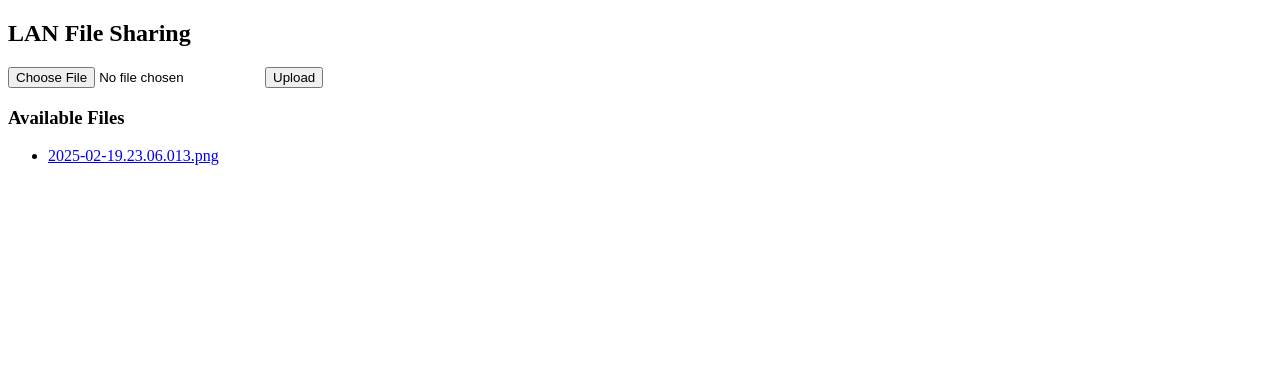
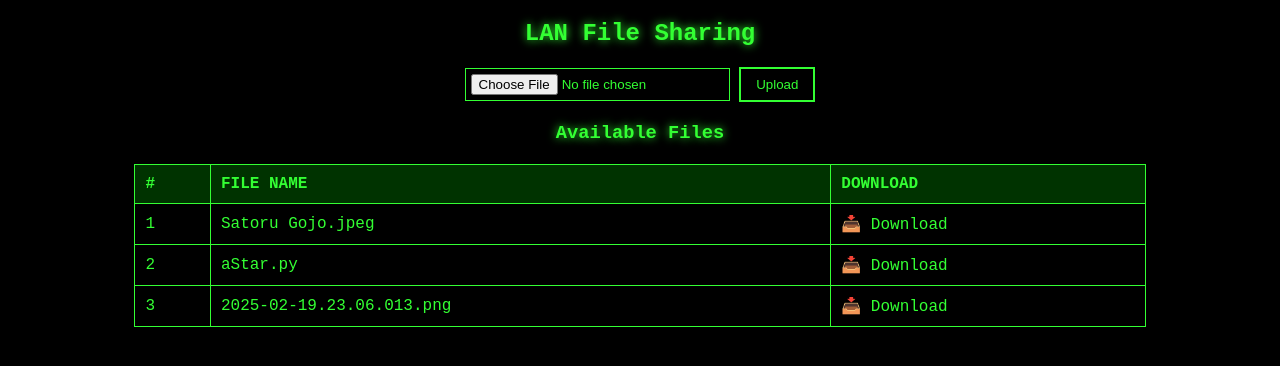
Before and after one commit to Shreyashh09/LANxfer, a Flask app: page / in a window 1280 px wide. Shown: the top 366 px of the page. Run offline with Flask 3, Linux system fonts and the light colour scheme.

Commit message:
some changes in css

```diff
--- a/app.py
+++ b/app.py
@@ -1,31 +1,41 @@
-from flask import Flask, request, send_from_directory, render_template
+from flask import Flask, render_template, request, jsonify, send_from_directory
 import os
 
-app = Flask(__name__, static_folder="static")
-UPLOAD_FOLDER = "./uploads"
-os.makedirs(UPLOAD_FOLDER, exist_ok=True)  # ✅ Corrected variable reference
+app = Flask(__name__)
+
+UPLOAD_FOLDER = 'uploads'
+app.config['UPLOAD_FOLDER'] = UPLOAD_FOLDER
+
+# Ensure the uploads directory exists
+if not os.path.exists(UPLOAD_FOLDER):
+    os.makedirs(UPLOAD_FOLDER)
 
 @app.route('/')
-def home():
-    return render_template("index.html")  # ✅ Serve from templates (fixes script.js issue)
+def index():
+    return render_template('index.html')
+
+@app.route('/get_files')
+def get_files():
+    """Returns a list of files in the upload directory"""
+    files = os.listdir(app.config['UPLOAD_FOLDER'])
+    return jsonify(files)
+
+@app.route('/uploads/<filename>')
+def uploaded_file(filename):
+    """Serves uploaded files"""
+    return send_from_directory(app.config['UPLOAD_FOLDER'], filename)
 
 @app.route('/upload', methods=['POST'])
 def upload_file():
+    """Handles file uploads"""
+    if 'file' not in request.files:
+        return "No file part", 400
     file = request.files['file']
-    if file:
-        filepath = os.path.join(UPLOAD_FOLDER, file.filename)
-        file.save(filepath)
-        return "File uploaded successfully!"
-    return "Failed to upload file."
+    if file.filename == '':
+        return "No selected file", 400
 
-@app.route('/files')
-def list_files():
-    files = os.listdir(UPLOAD_FOLDER)
-    return {"files": files}
-
-@app.route('/download/<filename>')
-def download_file(filename):
-    return send_from_directory(UPLOAD_FOLDER, filename, as_attachment=True)
+    file.save(os.path.join(app.config['UPLOAD_FOLDER'], file.filename))
+    return "File uploaded successfully!", 200
 
 if __name__ == '__main__':
-    app.run(host='0.0.0.0', port=5000, debug=True)  # Accessible over LAN
+    app.run(debug=True)
--- a/static/script.js
+++ b/static/script.js
@@ -1,30 +1,57 @@
-async function uploadFile() {
-    let fileInput = document.getElementById("fileInput");
-    let formData = new FormData();
-    formData.append("file", fileInput.files[0]);
+document.addEventListener("DOMContentLoaded", function () {
+    fetchFiles();
+});
 
-    try {
-        let response = await fetch("/upload", { method: "POST", body: formData });
-        let result = await response.text();
-        console.log("Server Response:", result);
-    } catch (error) {
-        console.error("Upload failed:", error);
-    }
-    loadFiles();  // Refresh file list
+function fetchFiles() {
+    fetch("/get_files") // Fetch file list from Flask backend
+        .then(response => response.json())
+        .then(files => {
+            console.log("Fetched files:", files); // Debugging
+            populateFileTable(files);
+        })
+        .catch(error => console.error("Error fetching files:", error));
 }
 
+function populateFileTable(files) {
+    const tableBody = document.querySelector("#fileTable tbody");
+    tableBody.innerHTML = "";
 
-async function loadFiles() {
-    let response = await fetch("/files");
-    let data = await response.json();
-    let fileList = document.getElementById("fileList");
-    fileList.innerHTML = "";
+    if (files.length === 0) {
+        tableBody.innerHTML = "<tr><td colspan='3'>No files found</td></tr>";
+        return;
+    }
 
-    data.files.forEach(file => {
-        let listItem = document.createElement("li");
-        listItem.innerHTML = `<a href="/download/${file}" download>${file}</a>`;
-        fileList.appendChild(listItem);
+    files.forEach((file, index) => {
+        const row = document.createElement("tr");
+        row.innerHTML = `
+            <td>${index + 1}</td>
+            <td>${file}</td>
+            <td><a href="/uploads/${file}" download>📥 Download</a></td>
+        `;
+        tableBody.appendChild(row);
     });
 }
 
-window.onload = loadFiles;  // Load files when page loads
+function uploadFile() {
+    const fileInput = document.getElementById("fileInput");
+    const file = fileInput.files[0];
+
+    if (!file) {
+        alert("Please select a file first.");
+        return;
+    }
+
+    const formData = new FormData();
+    formData.append("file", file);
+
+    fetch("/upload", {
+        method: "POST",
+        body: formData
+    })
+    .then(response => response.text())
+    .then(result => {
+        alert(result);
+        fetchFiles(); // Refresh the file list
+    })
+    .catch(error => console.error("Error uploading file:", error));
+}
--- /dev/null
+++ b/static/styles.css
@@ -0,0 +1,69 @@
+/* Cyberpunk Theme */
+body {
+    background-color: #000;
+    color: #33ff33;
+    font-family: 'Courier New', monospace;
+    text-align: center;
+}
+
+h2, h3 {
+    text-shadow: 0px 0px 10px #33ff33;
+}
+
+/* Upload Section */
+.upload-container {
+    margin: 20px 0;
+}
+
+input[type="file"] {
+    background: black;
+    color: #33ff33;
+    border: 1px solid #33ff33;
+    padding: 5px;
+}
+
+button {
+    background: black;
+    color: #33ff33;
+    border: 2px solid #33ff33;
+    padding: 8px 15px;
+    cursor: pointer;
+    transition: 0.3s;
+}
+
+button:hover {
+    background: #33ff33;
+    color: black;
+}
+
+/* Table Styling */
+table {
+    width: 80%;
+    margin: 20px auto;
+    border-collapse: collapse;
+}
+
+th, td {
+    border: 1px solid #33ff33;
+    padding: 10px;
+    text-align: left;
+    color: #33ff33;
+}
+
+th {
+    background-color: rgba(0, 255, 0, 0.2);
+    text-transform: uppercase;
+}
+
+tr:hover {
+    background-color: rgba(0, 255, 0, 0.1);
+}
+
+a {
+    color: #33ff33;
+    text-decoration: none;
+}
+
+a:hover {
+    text-shadow: 0px 0px 10px #33ff33;
+}
--- a/templates/index.html
+++ b/templates/index.html
@@ -4,18 +4,32 @@
     <meta charset="UTF-8">
     <meta name="viewport" content="width=device-width, initial-scale=1.0">
     <title>LAN File Sharing</title>
+    <link rel="stylesheet" href="{{ url_for('static', filename='styles.css') }}">
 </head>
 <body>
     <h2>LAN File Sharing</h2>
 
     <!-- Upload Form -->
-    <input type="file" id="fileInput">
-    <button onclick="uploadFile()">Upload</button>
+    <div class="upload-container">
+        <input type="file" id="fileInput">
+        <button onclick="uploadFile()">Upload</button>
+    </div>
 
     <h3>Available Files</h3>
-    <ul id="fileList"></ul>
+    <table id="fileTable">
+        <thead>
+            <tr>
+                <th>#</th>
+                <th>File Name</th>
+                <th>Download</th>
+            </tr>
+        </thead>
+        <tbody>
+            <!-- Files will be dynamically added here -->
+        </tbody>
+    </table>
 
-    <!-- Load JavaScript correctly -->
+    <!-- Load JavaScript -->
     <script src="{{ url_for('static', filename='script.js') }}"></script>
 </body>
 </html>
```
Also changed, not shown: uploads/aStar.py (added, +112 -0 lines), uploads/Satoru Gojo.jpeg (added), 4 other files.
